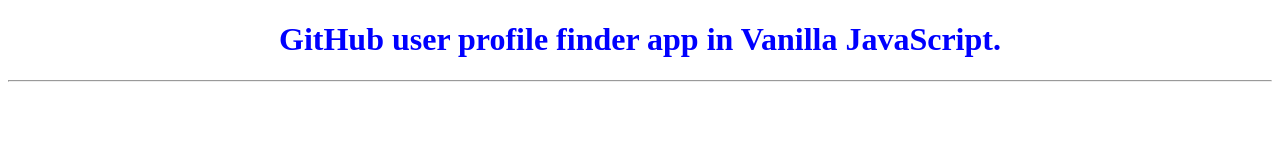
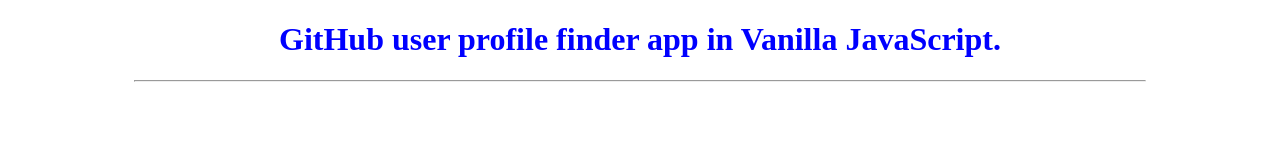
Before and after one commit to shamsTheCoder/GitHubProfileFinder, a plain HTML site: page index.html in a window 1280 px wide. Drawn offline with Linux system fonts and the light colour scheme.

Commit message:
initial commit

```diff
--- a/index.html
+++ b/index.html
@@ -8,7 +8,10 @@
     <link rel="stylesheet" href="style.css">
 </head>
 <body>
-    <h1>GitHub user profile finder app in Vanilla JavaScript.</h1> <hr>
+    <div class="container">
+        <h1>GitHub user profile finder app in Vanilla JavaScript.</h1> <hr>
+
+    </div>
     <script src="acript.js"></script>
 </body>
 </html>
--- a/style.css
+++ b/style.css
@@ -2,3 +2,8 @@
     text-align: center;
     color: blue;
 }
+
+.container{
+    max-width: 80%;
+    margin-left: 10%;
+}
```
